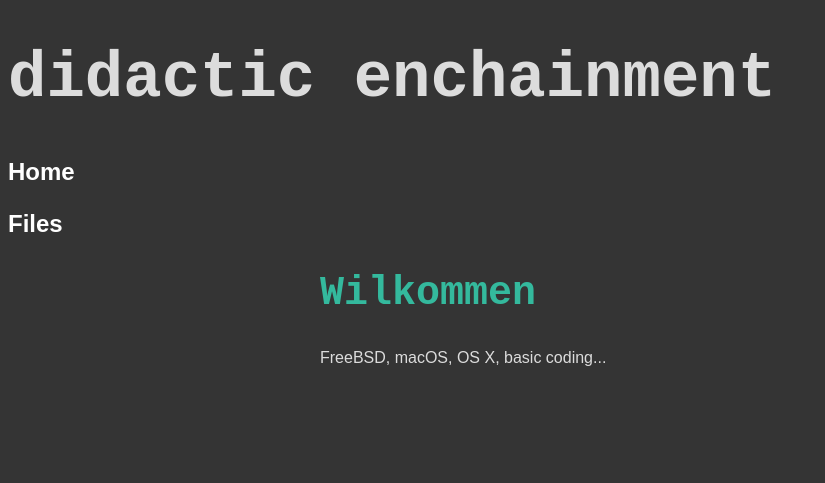
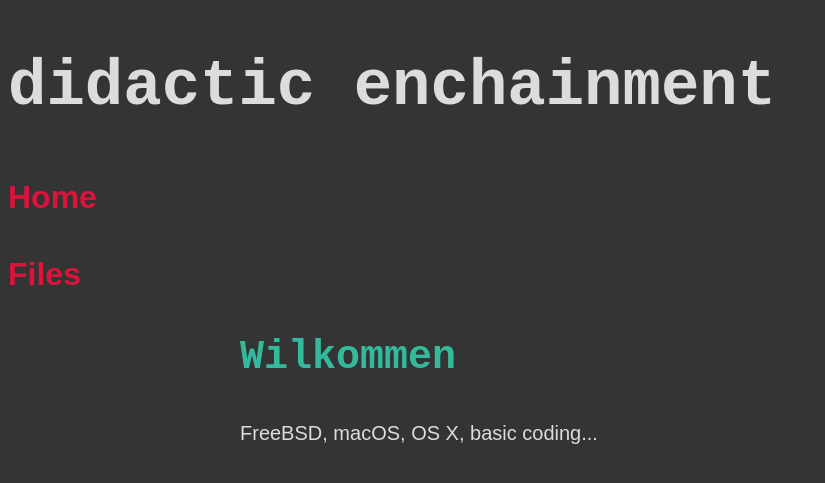
Before and after one commit to paulrbts/blog, a Jekyll site: the page built from index.html, in a window 1280 px wide. Shown: the top 483 px of the page, without its empty margins (0-825 px from the left). Built offline with Jekyll 4.4.1, drawn with Linux system fonts in a browser that asks for light colours.

Commit message:
Removed Google Fonts experiment, increased h3 size and body font size

```diff
--- a/css/common.css
+++ b/css/common.css
@@ -4,40 +4,43 @@
 }
 
 body {
-  font-family: 'Open+Sans+Condensed:bold', sans-serif;
+  font: normal 100%/1.4 PT Sans,sans-serif;
+  font-size: 20px;
   color: #DCDCDC;
   background-color: #343434
 }
 
-a:link {
-  color: white;
-  text-decoration: none
-}
-a:visited {
-  color: white;
-  text-decoration: none;
-}
-a:hover {
-  color: #DC143C;
-  text-decoration: none;
-}
-
 h1 {
-  font-family: 'Nova+Mono', monospace;
+  font-family: hack,monospace;
   font-weight: bold;
   font-size: 4rem;
 }
 
 h2 {
-  font-family: 'Nova+Mono', monospace;
+  font-family: hack,monospace;
   font-size: 2.5rem;
-  color: #34B99D
+  color: #34B99D;
 }
 
 h3 {
-  font-family: 'Open+Sans+Condensed', sans-serif;
-  font-size: 1.5rem;
+  font-family: hack,sans-serif;
+  font-size: 2rem;
   font-weight: bold;
+  color: #34B99D;
+}
+
+
+a:link {
+  color: #DC143C;
+  text-decoration: none
+}
+a:visited {
+  color: #DC143C;
+  text-decoration: none;
+}
+a:hover {
+    color: #FFFFFF;
+  text-decoration: none;
 }
 
 .container {
```
